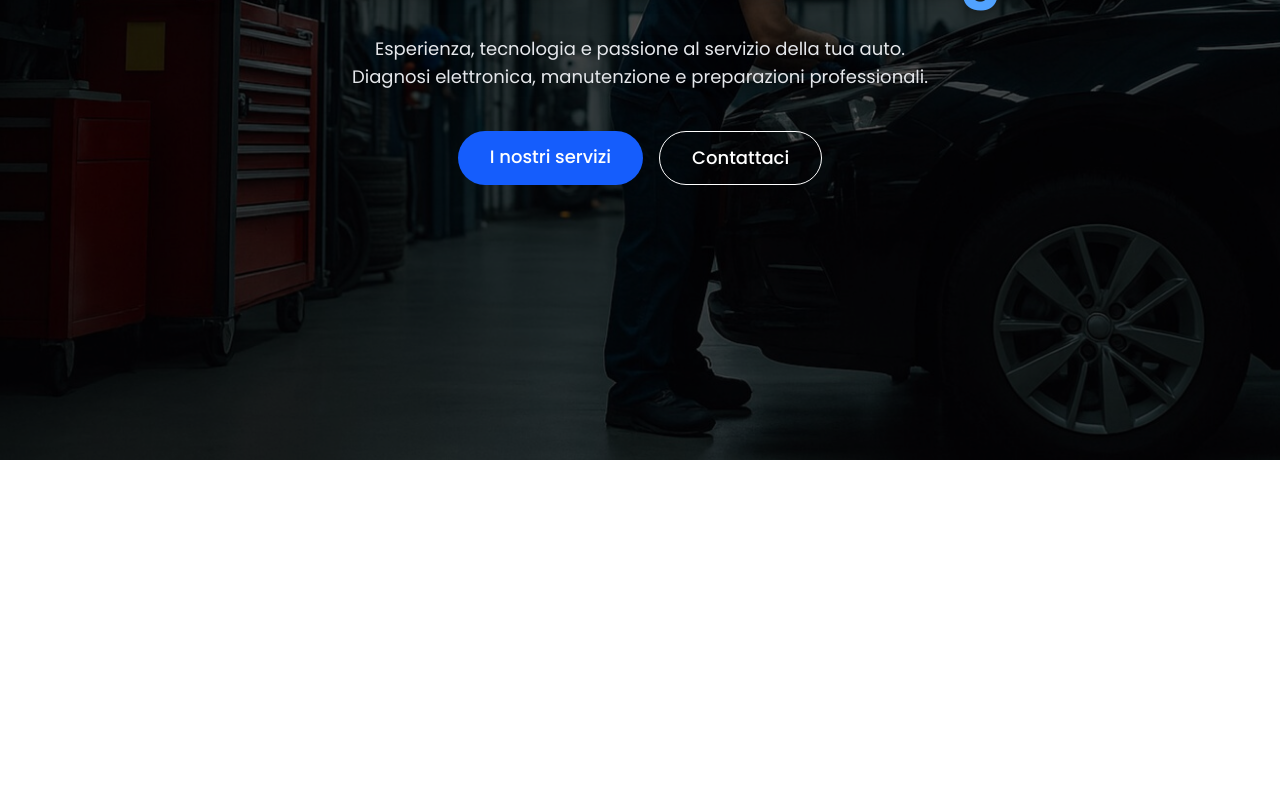
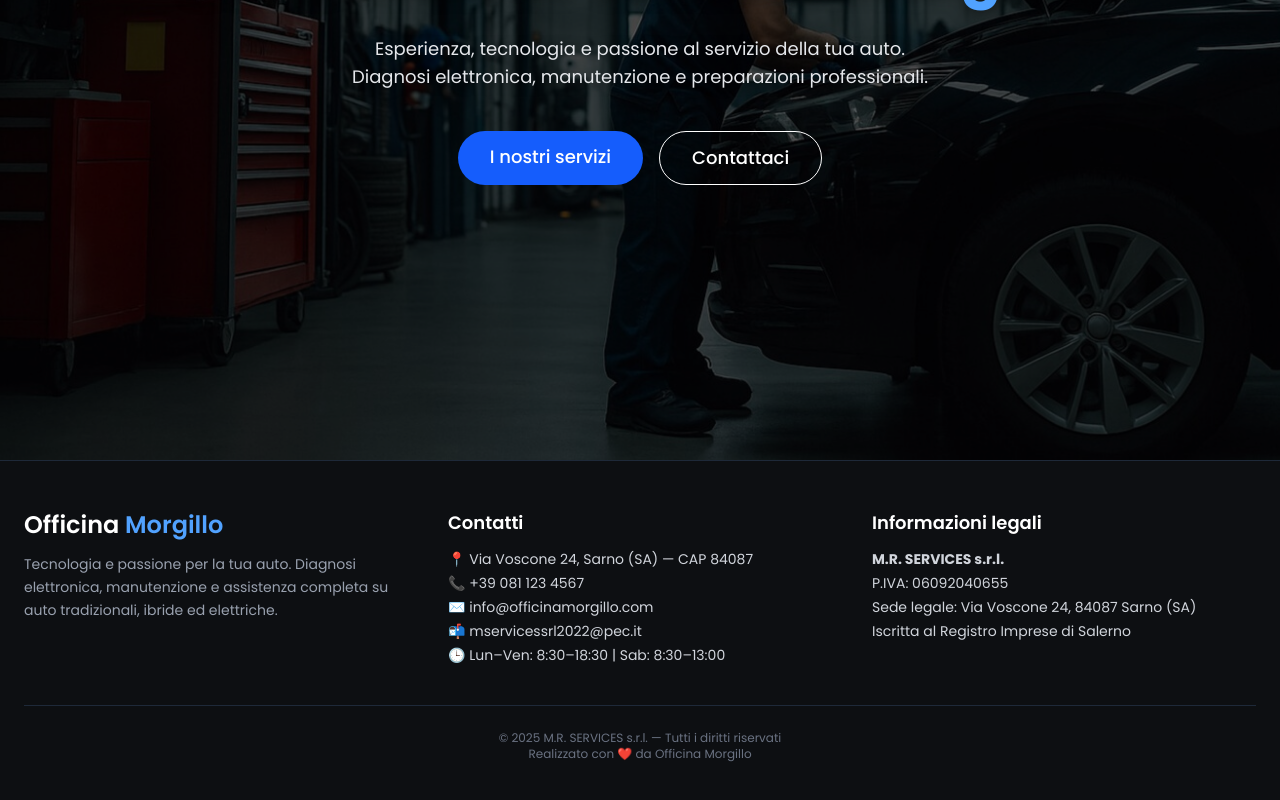
Before and after one commit to ciccla/officina-morgillo, a Next.js app: page / in a window 1280 px wide. Shown: the part 340-1140 px from the top of the page. Before the commit the page ends 868 px from the top, so only its background shows below. Built offline with nearby package versions, Linux system fonts and the light colour scheme.

Commit message:
refactor layout.js to enhance footer structure, add social icons, and improve styling

```diff
--- a/app/layout.js
+++ b/app/layout.js
@@ -24,11 +24,95 @@ export default function RootLayout({ children }) {
 
         {/* CONTENUTO DELLE PAGINE */}
         <main className="flex-grow">{children}</main>
+<head>
+  <link
+    rel="stylesheet"
+    href="https://cdnjs.cloudflare.com/ajax/libs/font-awesome/6.4.0/css/all.min.css"
+    integrity="sha512-pVnT3R1B+V9aZ1RCiCqP8yLLDlA9PoYxHqBYvT3M9k0Fj6dYh+2EwrOahHkJczUR3eVZyLCPZqHYwZLQJx04kA=="
+    crossOrigin="anonymous"
+    referrerPolicy="no-referrer"
+  />
+</head>
 
-        {/* FOOTER */}
-        <footer className="bg-acc text-white py-6 text-center text-sm">
-          © {new Date().getFullYear()} Officina Morgillo — Tutti i diritti riservati
-        </footer>
+       {/* FOOTER PROFESSIONALE */}
+<footer className="bg-[#0d0f12] text-gray-300 py-12 px-6 border-t border-gray-800">
+  <div className="max-w-7xl mx-auto grid grid-cols-1 md:grid-cols-3 gap-10">
+
+    {/* COLONNA 1 */}
+    <div>
+      <h2 className="text-2xl font-semibold text-white mb-3">
+        Officina <span className="text-blue-400">Morgillo</span>
+      </h2>
+      <p className="text-sm text-gray-400 leading-relaxed">
+        Tecnologia e passione per la tua auto.
+        Diagnosi elettronica, manutenzione e assistenza completa su auto tradizionali, ibride ed elettriche.
+      </p>
+
+      {/* SOCIAL ICONS */}
+      <div className="flex gap-4 mt-5">
+        <a
+          href="https://www.instagram.com/"
+          target="_blank"
+          rel="noopener noreferrer"
+          className="text-gray-400 hover:text-blue-400 transition text-xl"
+          aria-label="Instagram"
+        >
+          <i className="fab fa-instagram"></i>
+        </a>
+        <a
+          href="https://www.tiktok.com/"
+          target="_blank"
+          rel="noopener noreferrer"
+          className="text-gray-400 hover:text-blue-400 transition text-xl"
+          aria-label="TikTok"
+        >
+          <i className="fab fa-tiktok"></i>
+        </a>
+        <a
+          href="https://www.facebook.com/"
+          target="_blank"
+          rel="noopener noreferrer"
+          className="text-gray-400 hover:text-blue-400 transition text-xl"
+          aria-label="Facebook"
+        >
+          <i className="fab fa-facebook"></i>
+        </a>
+      </div>
+    </div>
+
+    {/* COLONNA 2 */}
+    <div>
+      <h3 className="text-white font-semibold text-lg mb-3">Contatti</h3>
+      <ul className="space-y-1 text-sm">
+        <li>📍 Via Voscone 24, Sarno (SA) — CAP 84087</li>
+        <li>📞 <a href="tel:+390811234567" className="hover:text-blue-400 transition">+39 081 123 4567</a></li>
+        <li>✉️ <a href="mailto:info@officinamorgillo.com" className="hover:text-blue-400 transition">info@officinamorgillo.com</a></li>
+        <li>📬 <a href="mailto:mservicessrl2022@pec.it" className="hover:text-blue-400 transition">mservicessrl2022@pec.it</a></li>
+        <li>🕒 Lun–Ven: 8:30–18:30 | Sab: 8:30–13:00</li>
+      </ul>
+    </div>
+
+    {/* COLONNA 3 */}
+    <div>
+      <h3 className="text-white font-semibold text-lg mb-3">Informazioni legali</h3>
+      <ul className="space-y-1 text-sm">
+        <li><strong>M.R. SERVICES s.r.l.</strong></li>
+        <li>P.IVA: 06092040655</li>
+        <li>Sede legale: Via Voscone 24, 84087 Sarno (SA)</li>
+        <li>Iscritta al Registro Imprese di Salerno</li>
+      </ul>
+    </div>
+  </div>
+
+  {/* LINEA DIVISORIA */}
+  <div className="border-t border-gray-800 mt-10 pt-6 text-center text-xs text-gray-500">
+    <p>
+      © {new Date().getFullYear()} M.R. SERVICES s.r.l. — Tutti i diritti riservati
+      <br />
+      Realizzato con ❤️ da Officina Morgillo
+    </p>
+  </div>
+</footer>
       </body>
     </html>
   );
```
